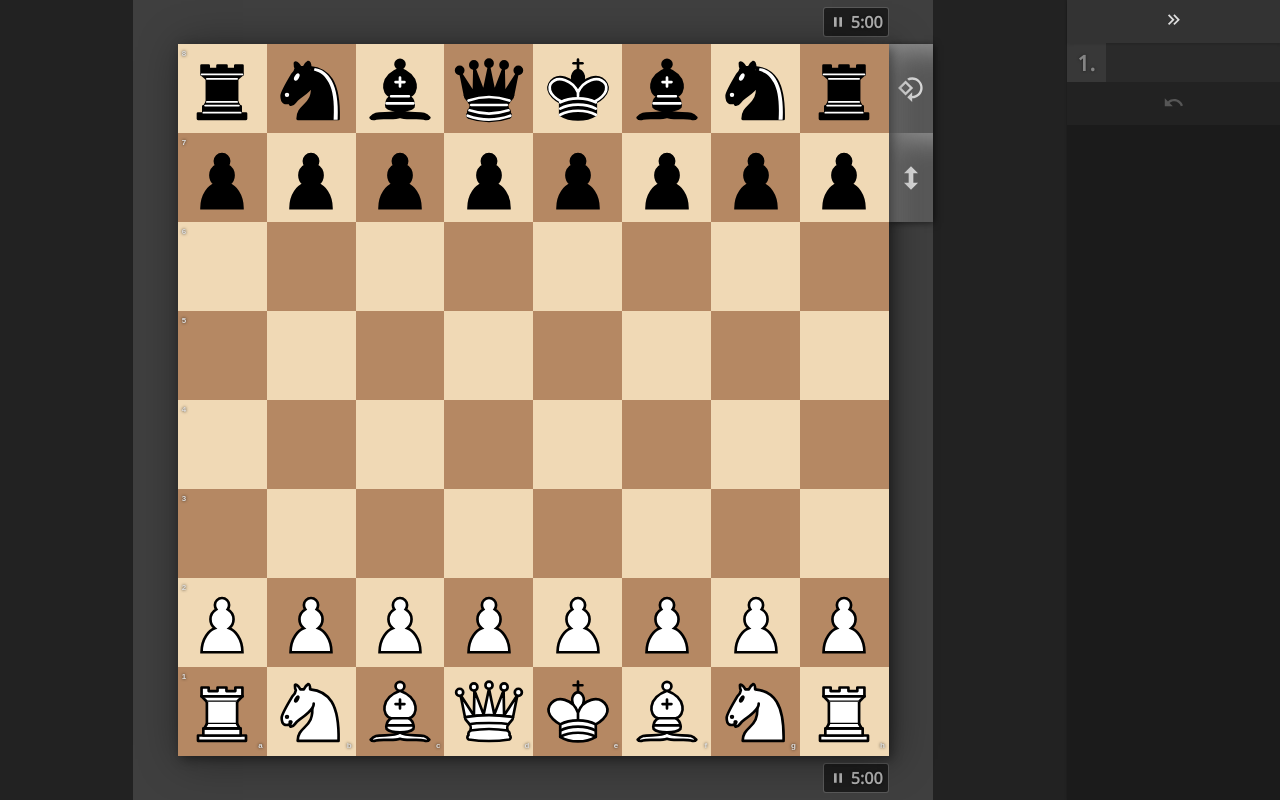
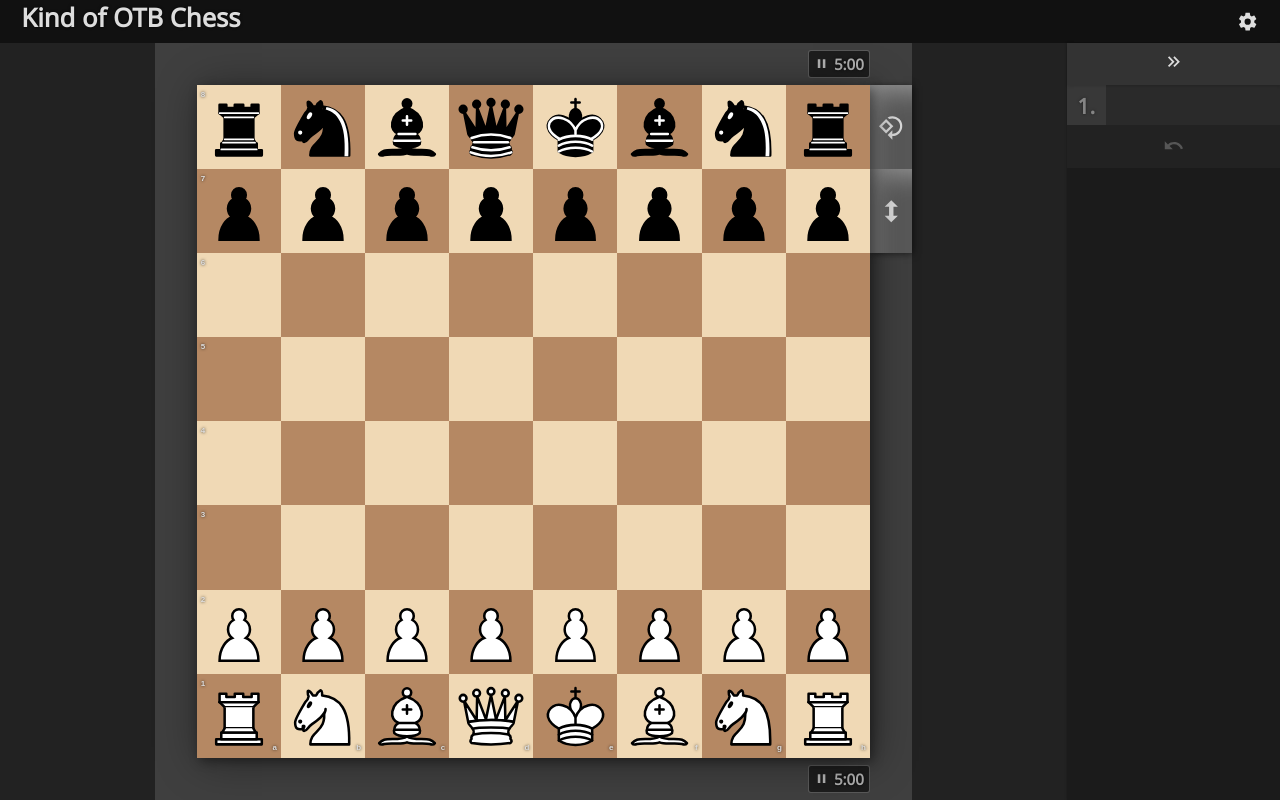
Before and after one commit to philer/phichess, a Svelte app: page / in a window 1280 px wide. Built offline with nearby package versions, Linux system fonts and the light colour scheme.

Commit message:
implement basic settings dialog (WIP)

```diff
--- a/src/App.svelte
+++ b/src/App.svelte
@@ -1,17 +1,16 @@
 <script lang="ts">
-  import { setContext } from "svelte"
+  import { mdiClose, mdiCog } from "@mdi/js"
 
+  import { START_GAME } from "./chess"
   import Game from "./Game.svelte"
-  import { classicPieces, lichessBoard, type Theme } from "./theme"
+  import Icon from "./Icon.svelte"
+  import { settings } from "./settings"
+  import Settings from "./Settings.svelte"
 
-  const theme = setContext<Theme>("theme", {
-    // pageBackground: "linear-gradient(0deg, rgba(1,33,61,1) 0%, rgba(0,86,103,1) 100%)",
-    pageBackground: "#222",
-    board: lichessBoard,
-    // board: chessComBoard,
-    // board: cyanBoard,
-    pieces: classicPieces,
-  })
+  const { theme } = $settings
+  let showSettings = false
+
+  let game = START_GAME
 </script>
 
 <div
@@ -26,12 +25,37 @@
   style:--theme-check-light-square-background={theme.board.checkLightBackground}
   style:--theme-check-dark-square-background={theme.board.checkDarkBackground}
 >
-  <Game />
+  <header>
+    <h1>Kind of OTB Chess</h1>
+    <button on:click={() => showSettings = !showSettings} title="Settings">
+      <Icon path={showSettings ? mdiClose : mdiCog} />
+    </button>
+  </header>
+
+  {#if showSettings}
+    <Settings />
+  {:else}
+    <Game bind:game />
+  {/if}
+
 </div>
 
 <style>
   div {
     width: 100%;
     height: 100%;
+    display: flex;
+    flex-direction: column;
+    justify-content: stretch;
+  }
+  header {
+    flex: 2em 0 0;
+    display: flex;
+    justify-content: space-between;
+    padding: 0 1em;
+    background: #111;
+  }
+  h1 {
+    font-size: 1.2em;
   }
 </style>
--- /dev/null
+++ b/src/Checkbox.svelte
@@ -0,0 +1,25 @@
+<script lang="ts">
+  import { mdiCheckboxBlankOutline, mdiCheckboxMarkedOutline } from "@mdi/js"
+
+  import Icon from "./Icon.svelte"
+
+  export let checked: boolean
+</script>
+
+<label>
+  <input type="checkbox" bind:checked />
+  <Icon path={checked ? mdiCheckboxMarkedOutline : mdiCheckboxBlankOutline} />
+  <slot />
+</label>
+
+
+<style lang="scss">
+  label {
+    display: flex;
+    gap: .5em;
+  }
+  input[type="checkbox"] {
+    position: fixed;
+    inset: -999px -999px auto auto;
+  }
+</style>
--- a/src/Game.svelte
+++ b/src/Game.svelte
@@ -2,13 +2,14 @@
   import { mdiChevronDoubleLeft, mdiChevronDoubleRight } from "@mdi/js"
   import { onMount } from "svelte"
 
-  import { START_GAME } from "./chess"
+  import { type Game } from "./chess"
   import { makeClock } from "./Clock.svelte"
   import History from "./History.svelte"
   import Icon from "./Icon.svelte"
   import Perspective from "./Perspective.svelte"
+  import { settings } from "./settings"
 
-  let game = START_GAME
+  export let game: Game
 
   const secondsPerSide: number = 5 * 60
   const increment: number = 5
@@ -21,15 +22,6 @@
     }
   }
 
-  let showSidebar = true
-
-  type Layout = { asWhite: boolean, autoflip?: boolean }[]
-
-  const layout: Layout = [
-    { asWhite: true },
-    // { asWhite: false },
-  ]
-
   let layoutContainer: HTMLDivElement
   let flowDirection: "row" | "column" = "row"
   let perspectiveSize: number = 100
@@ -39,8 +31,8 @@
       const { inlineSize: width, blockSize: height } = entry.contentBoxSize[0]
       flowDirection = width > height ? "row" : "column"
       perspectiveSize = flowDirection === "row"
-        ? Math.min(height, width / layout.length)
-        : Math.min(width, height / layout.length)
+        ? Math.min(height, width / $settings.layout.length)
+        : Math.min(width, height / $settings.layout.length)
     })
     resizeObserver.observe(layoutContainer)
     return () => resizeObserver.unobserve(layoutContainer)
@@ -55,7 +47,7 @@
     style:flex-flow={flowDirection}
     style:--perspective-size={`${perspectiveSize}px`}
   >
-    {#each layout as { asWhite }, idx (idx)}
+    {#each $settings.layout as { asWhite }, idx (idx)}
       <Perspective bind:game bind:asWhite />
     {/each}
 
@@ -69,13 +61,13 @@
     {/if}
   </div>
 
-  {#if showSidebar}
+  {#if $settings.showHistory}
     <aside class="sidebar">
-      <button class="close" on:click={() => showSidebar = false}><Icon path={mdiChevronDoubleRight} /></button>
+      <button class="close" on:click={() => $settings.showHistory = false}><Icon path={mdiChevronDoubleRight} /></button>
       <History bind:game />
     </aside>
   {:else}
-    <button class="showSidebar" on:click={() => showSidebar = true}><Icon path={mdiChevronDoubleLeft} /></button>
+    <button class="showHistory" on:click={() => $settings.showHistory = true}><Icon path={mdiChevronDoubleLeft} /></button>
   {/if}
 
 </div>
@@ -122,7 +114,7 @@
       height: 2em;
     }
   }
-  .showSidebar {
+  .showHistory {
     position: absolute;
     inset: 0 0 auto auto;
     width: 2em;
--- a/src/Icon.svelte
+++ b/src/Icon.svelte
@@ -2,7 +2,7 @@
   import { isTruthy } from "./util"
 
   export let path: string
-  export let size: string = "1em"
+  export let size: string | undefined = undefined
   export let flip: "horizontal" | "vertical" | undefined = undefined
   export let rotate: number = 0
 </script>
@@ -23,6 +23,8 @@
 
 <style lang="scss">
   svg {
+    width: var(--icon-size);
+    height: var(--icon-size);
     vertical-align: var(--icon-vertical-align, -.1em);
   }
   path {
--- a/src/Perspective.svelte
+++ b/src/Perspective.svelte
@@ -6,6 +6,7 @@
   import Clock from "./Clock.svelte"
   import Graveyard from "./Graveyard.svelte"
   import Icon from "./Icon.svelte"
+  import { settings } from "./settings"
 
   export let game: Game
   export let asWhite = true
@@ -14,11 +15,15 @@
 
 <div class="perspective" style:transform={`rotate(${rotate}deg)`}>
   <div class="above">
-    <Graveyard {game} color={asWhite ? "w" : "b"} />
+    {#if $settings.showGraveyards}
+      <Graveyard {game} color={asWhite ? "w" : "b"} />
+    {/if}
     <Clock forColor={asWhite ? "b" : "w"} />
   </div>
   <div class="below">
-    <Graveyard {game} color={asWhite ? "b" : "w"} />
+    {#if $settings.showGraveyards}
+      <Graveyard {game} color={asWhite ? "b" : "w"} />
+    {/if}
     <Clock forColor={asWhite ? "w" : "b"} />
   </div>
 
--- /dev/null
+++ b/src/Settings.svelte
@@ -0,0 +1,113 @@
+<script lang="ts">
+  import Checkbox from "./Checkbox.svelte"
+  import { settings } from "./settings"
+
+  let hours = Math.floor($settings.clock.secondsPerSide / 3600)
+  let minutes = Math.floor($settings.clock.secondsPerSide % 3600 / 60)
+  let seconds = Math.floor($settings.clock.secondsPerSide % 60)
+
+  $: {
+    minutes += Math.floor(seconds / 60)
+    hours += Math.floor(minutes / 60)
+    seconds %= 60
+    minutes %= 60
+    $settings.clock.secondsPerSide = hours * 3600 + minutes * 60 + seconds
+  }
+</script>
+
+<form>
+  <fieldset>
+    <Checkbox bind:checked={$settings.showCoordinates}>Show coordinates</Checkbox>
+    <Checkbox bind:checked={$settings.showHistory}>Show history</Checkbox>
+    <Checkbox bind:checked={$settings.showGraveyards}>Show graveyards</Checkbox>
+  </fieldset>
+
+  <fieldset>
+    <Checkbox bind:checked={$settings.useTimeControl}>Use time control</Checkbox>
+
+    <!-- TODO <select> presets -->
+
+    <fieldset disabled={!$settings.useTimeControl}>
+      <legend>Time per side (hours : minutes : seconds)</legend>
+      <div class="time-per-side">
+        <input
+          type="number"
+          min="0"
+          step="1"
+          bind:value={hours}
+        />
+        :
+        <input
+          type="number"
+          min="0"
+          step="1"
+          bind:value={minutes}
+        />
+        :
+        <input
+          type="number"
+          min="0"
+          step="1"
+          bind:value={seconds}
+        />
+      </div>
+    </fieldset>
+    <fieldset disabled={!$settings.useTimeControl}>
+      <label>
+        Increment:
+        <input
+          type="number"
+          bind:value={$settings.clock.increment}
+        />
+        seconds
+      </label>
+      <small>Time added to a player's clock after when they have made a move.</small>
+    </fieldset>
+  </fieldset>
+
+  <!-- TODO layout -->
+  <!-- TODO theme -->
+</form>
+
+
+<style lang="scss">
+  form, fieldset {
+    display: flex;
+    flex-direction: column;
+    align-items: stretch;
+    gap: 1em;
+  }
+  form {
+    margin: 2em auto;
+    max-width: 40em;
+
+    text-align: left;
+    --icon-size: 1.5em;
+  }
+  fieldset {
+    padding: 1em;
+    border-bottom: 1px dotted #fff6;
+
+    &:last-child {
+      border-bottom: 0 solid transparent;
+    }
+
+    background: #fff1;
+    border-bottom: 0 solid transparent;
+    border-left: 3px solid #fff3;
+  }
+  .time-per-side {
+    display: flex;
+    gap: .25em;
+  }
+  input[type="number"] {
+    width: 5em;
+    padding: .1em .3em;
+    text-align: right;
+    background: #444;
+
+  }
+  :disabled {
+    opacity: .5;
+  }
+</style>
--- a/src/SvgPiece.svelte
+++ b/src/SvgPiece.svelte
@@ -1,14 +1,11 @@
-<script context="module" lang="ts">
-  import { getContext } from "svelte"
+<script lang="ts">
+  import type { ColorPiece } from "./chess"
+  import { settings } from "./settings"
 
-  import type { ColorPiece } from "./chess"
-  import type { Theme } from "./theme"
-</script>
-
-<script lang="ts">
   export let piece: ColorPiece
   export let glow: boolean = false
-  const { pieces } = getContext<Theme>("theme")
+
+  const { pieces } = $settings.theme
 </script>
 
 <img
--- a/src/global.scss
+++ b/src/global.scss
@@ -31,6 +31,8 @@ html, body {
   font-size: 16pt;
   text-align: center;
   transition: none;
+
+  --icon-size: 1em;
 }
 
 button, input {
@@ -46,6 +48,10 @@ button, input {
 button {
   cursor: pointer;
 }
+label {
+  cursor: pointer;
+  user-select: none;
+}
 
 #app {
   width: 100%;
--- /dev/null
+++ b/src/settings.ts
@@ -0,0 +1,107 @@
+import { writable } from "svelte/store"
+
+export type LayoutPerspective = { asWhite: boolean, autoflip?: boolean }
+
+export type ClockSettings = {  // TODO "TimeFormat"?
+  secondsPerSide: number
+  increment: number
+}
+
+export type PieceTheme = { name: string, scale: number }
+
+export type BoardTheme = {
+  lightBackground: string,
+  darkBackground: string,
+  selectedLightBackground: string,
+  selectedDarkBackground: string,
+  lastMoveLightBackground: string,
+  lastMoveDarkBackground: string,
+  checkLightBackground: string,
+  checkDarkBackground: string,
+}
+
+export type Theme = {
+  pageBackground: string
+  board: BoardTheme
+  pieces: PieceTheme
+}
+
+export type Settings = {
+  layout: LayoutPerspective[]
+  theme: Theme
+
+  useTimeControl: boolean
+  clock: ClockSettings
+
+  showCoordinates: boolean
+  showHistory: boolean
+  showGraveyards: boolean
+  // minimal: boolean
+}
+
+export const clockPresets: ReadonlyArray<ClockSettings> = [
+  { secondsPerSide: 30 * 60, increment: 10 },
+  { secondsPerSide: 30 * 60, increment: 0 },
+  { secondsPerSide: 10 * 60, increment: 10 },
+  { secondsPerSide: 10 * 60, increment: 0 },
+  { secondsPerSide: 5 * 60, increment: 3 },
+  { secondsPerSide: 5 * 60, increment: 1 },
+  { secondsPerSide: 5 * 60, increment: 0 },
+  { secondsPerSide: 3 * 60, increment: 2 },
+  { secondsPerSide: 3 * 60, increment: 1 },
+  { secondsPerSide: 3 * 60, increment: 0 },
+  { secondsPerSide: 2 * 60, increment: 1 },
+  { secondsPerSide: 2 * 60, increment: 0 },
+  { secondsPerSide: 1 * 60, increment: 1 },
+  { secondsPerSide: 1 * 60, increment: 0 },
+]
+
+export const boardThemePresets: ReadonlyArray<BoardTheme> = [
+  { // lichess
+    lightBackground: "#f0d9b5",
+    darkBackground: "#b58863",
+    selectedLightBackground: "#819669",
+    selectedDarkBackground: "#646d40",
+    lastMoveLightBackground: "#ced26b",
+    lastMoveDarkBackground: "#aba23a",
+    checkLightBackground: "#ffa9a5",
+    checkDarkBackground: "#d56853",
+  },
+  { // chess.com
+    lightBackground: "#e9edcc",
+    darkBackground: "#779954",
+    selectedLightBackground: "#f4f67e",
+    selectedDarkBackground: "#bbcc43",
+    lastMoveLightBackground: "#f4f67e",
+    lastMoveDarkBackground: "#bbcc43",
+    checkLightBackground: "#e9edcc",
+    checkDarkBackground: "#779954",
+  },
+  { // cyan
+    lightBackground: "#9ee",
+    darkBackground: "#488",
+    selectedLightBackground: "#dda",
+    selectedDarkBackground: "#885",
+    lastMoveLightBackground: "#dda",
+    lastMoveDarkBackground: "#885",
+    checkLightBackground: "#daa",
+    checkDarkBackground: "#855",
+  },
+]
+
+export const settings = writable<Settings>({
+  showCoordinates: true,
+  showHistory: true,
+  showGraveyards: true,
+  useTimeControl: false,
+  clock: { secondsPerSide: 5 * 60, increment: 3 },
+  layout: [
+    { asWhite: true },
+    // { asWhite: false },
+  ],
+  theme: {
+    pageBackground: "#222",
+    board: boardThemePresets[0],
+    pieces: { name: "classic", scale: 1 },
+  },
+})
--- a/src/theme.ts
+++ /dev/null
@@ -1,53 +0,0 @@
-export type PieceTheme = { name: string, scale: number }
-
-export type BoardTheme = {
-  lightBackground: string,
-  darkBackground: string,
-  selectedLightBackground: string,
-  selectedDarkBackground: string,
-  lastMoveLightBackground: string,
-  lastMoveDarkBackground: string,
-  checkLightBackground: string,
-  checkDarkBackground: string,
-}
-
-export type Theme = {
-  pageBackground: string
-  board: BoardTheme
-  pieces: PieceTheme
-}
-
-export const lichessBoard: BoardTheme = {
-  lightBackground: "#f0d9b5",
-  darkBackground: "#b58863",
-  selectedLightBackground: "#819669",
-  selectedDarkBackground: "#646d40",
-  lastMoveLightBackground: "#ced26b",
-  lastMoveDarkBackground: "#aba23a",
-  checkLightBackground: "#ffa9a5",
-  checkDarkBackground: "#d56853",
-}
-
-export const chessComBoard: BoardTheme = {
-  lightBackground: "#e9edcc",
-  darkBackground: "#779954",
-  selectedLightBackground: "#f4f67e",
-  selectedDarkBackground: "#bbcc43",
-  lastMoveLightBackground: "#f4f67e",
-  lastMoveDarkBackground: "#bbcc43",
-  checkLightBackground: "#e9edcc",
-  checkDarkBackground: "#779954",
-}
-
-export const cyanBoard: BoardTheme = {
-  lightBackground: "#9ee",
-  darkBackground: "#488",
-  selectedLightBackground: "#dda",
-  selectedDarkBackground: "#885",
-  lastMoveLightBackground: "#dda",
-  lastMoveDarkBackground: "#885",
-  checkLightBackground: "#daa",
-  checkDarkBackground: "#855",
-}
-
-export const classicPieces: PieceTheme = { type: "svg", name: "classic", scale: 1 }
```
